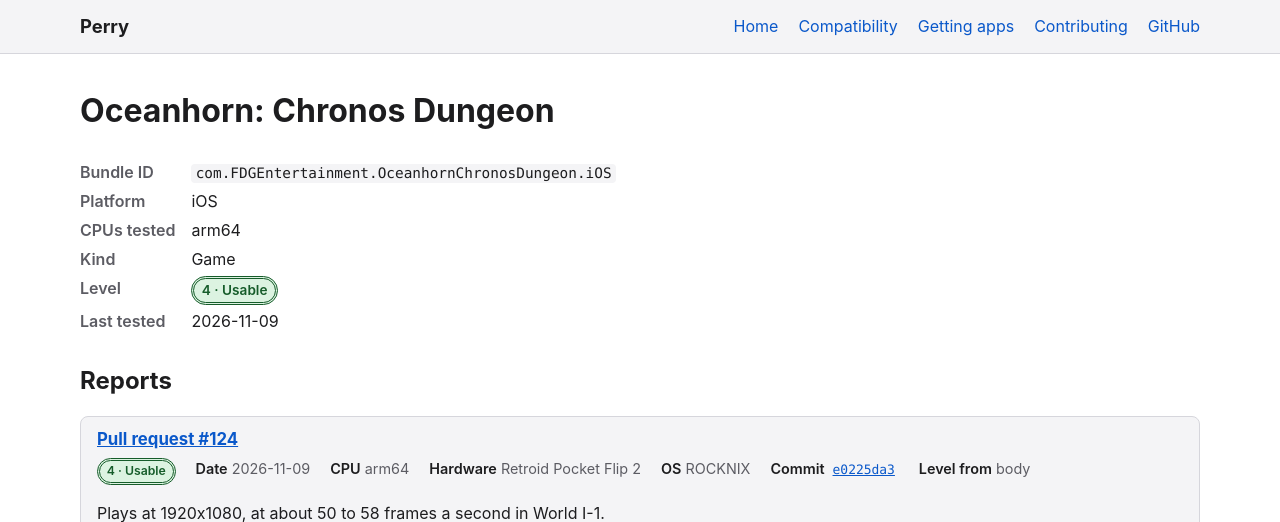
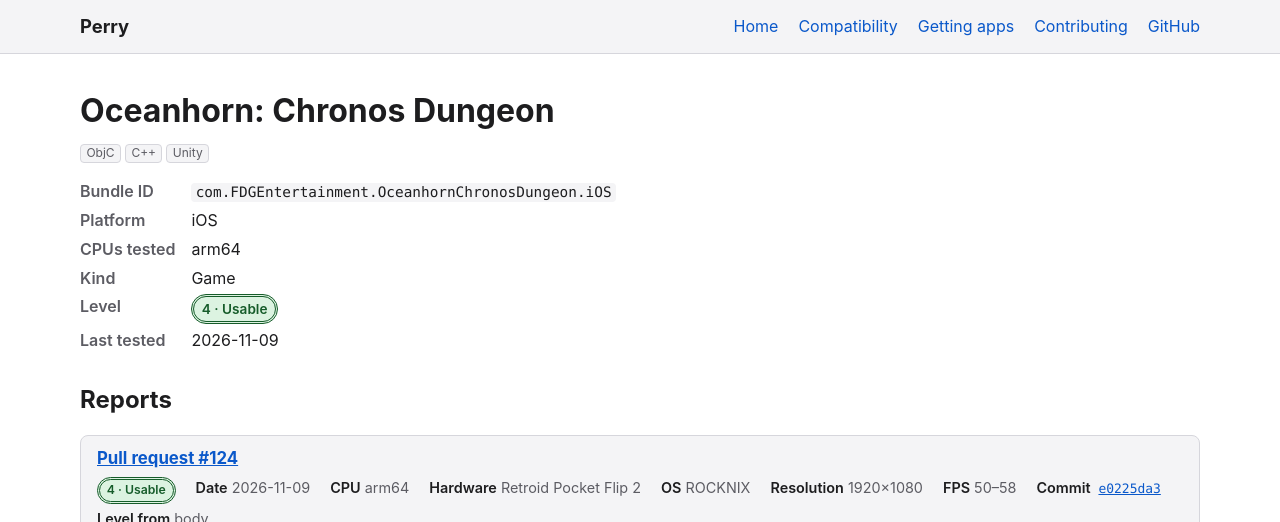
Before and after one commit to MillerTechnologyPeru/Perry, a Jekyll site: the page built from docs/_apps/ios/com.FDGEntertainment.OceanhornChronosDungeon.iOS.md, in a window 1280 px wide and 1400 px high, cut to the strip 0-522 px from the top of the window. Built offline with Jekyll 4.4.1, drawn with Linux system fonts in a browser that asks for light colours; some of the changed text lies outside the part shown.

Commit message:
Add Oceanhorn: Chronos Dungeon's engine and language tags, resolutions, frame rates and run settings

```diff
--- a/docs/_apps/ios/com.FDGEntertainment.OceanhornChronosDungeon.iOS.md
+++ b/docs/_apps/ios/com.FDGEntertainment.OceanhornChronosDungeon.iOS.md
@@ -3,6 +3,7 @@ name: "Oceanhorn: Chronos Dungeon"
 bundle_id: "com.FDGEntertainment.OceanhornChronosDungeon.iOS"
 platform: ios
 kind: game
+tags: [ObjC, C++, Unity]
 reports:
   - pr: 120
     date: 2026-11-09
@@ -24,6 +28,8 @@ reports:
     cpu: arm64
     hardware: Retroid Pocket Flip 2
     os: ROCKNIX
+    resolution: "1920x1080"
+    fps: "50-58"
     level: 4
     source: body
     notes: Plays at 1920x1080, at about 50 to 58 frames a second in World I-1.
```
Also changed, not shown: other parts of docs/_apps/ios/com.FDGEntertainment.OceanhornChronosDungeon.iOS.md (+3 -0 lines).
